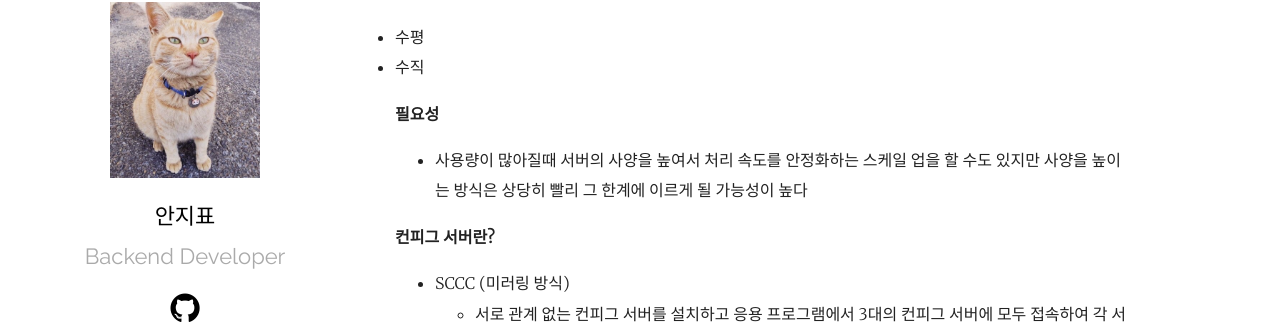
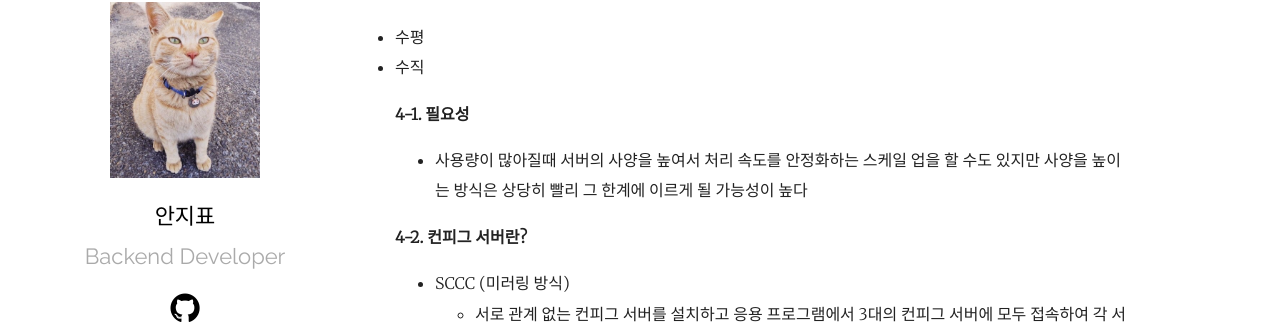
Before and after one commit to ppyong/ppyong.github.io, a Jekyll site: the page built from _posts/2021-07-09-why-mongodb.md, in a window 1280 px wide and 900 px high, scrolled down 8245 px. Shown: the part 156-490 px from the top of the window. Built offline with Jekyll 4.4.1, drawn with Linux system fonts in a browser that asks for light colours.

Commit message:
why mongodb

```diff
--- a/_posts/2021-07-09-why-mongodb.md
+++ b/_posts/2021-07-09-why-mongodb.md
@@ -231,10 +231,10 @@ _MongoDB 와 RDBMS (MySQL)이 객체 이름이 조금 다르기에 아래와 같
 - 수평
 - 수직
 
-> **필요성**
+> **4-1. 필요성**
 - 사용량이 많아질때 서버의 사양을 높여서 처리 속도를 안정화하는 스케일 업을 할 수도 있지만 사양을 높이는 방식은 상당히 빨리 그 한계에 이르게 될 가능성이 높다
 
-> **컨피그 서버란?**
+> **4-2. 컨피그 서버란?**
 - SCCC (미러링 방식)
     - 서로 관계 없는 컨피그 서버를 설치하고 응용 프로그램에서 3대의 컨피그 서버에 모두 접속하여 각 서버의 데이터를 동기화 하는 방식을 말함. 응용 프로그램은 MongoDB서버나 라우터를 말함.
     - 라우터 서버가 청크 정보를 변경하고자 할 때 3대의 컨피그 서버에 접속하여 청크 정보를 변경하는 문장을 각각 실행하고 모두 완료되면 커밋을 수행하는 분산 트랜젝션을 실행하는 방식으로 처리한다.
```
